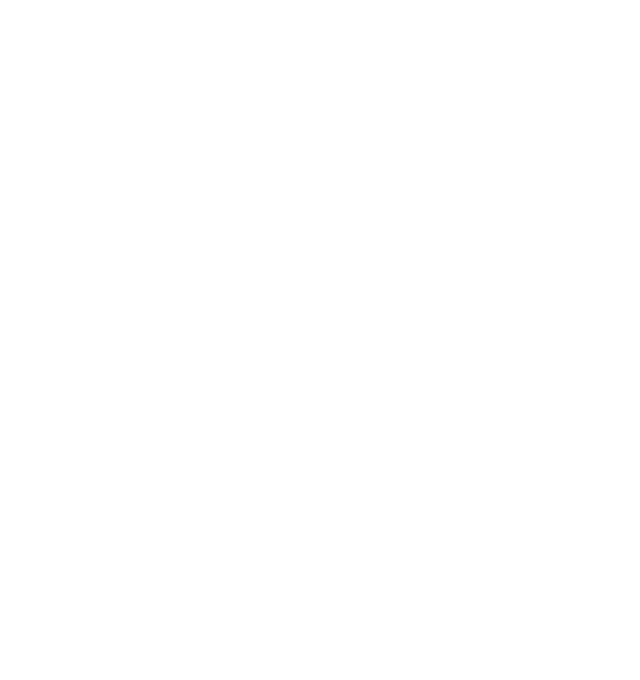
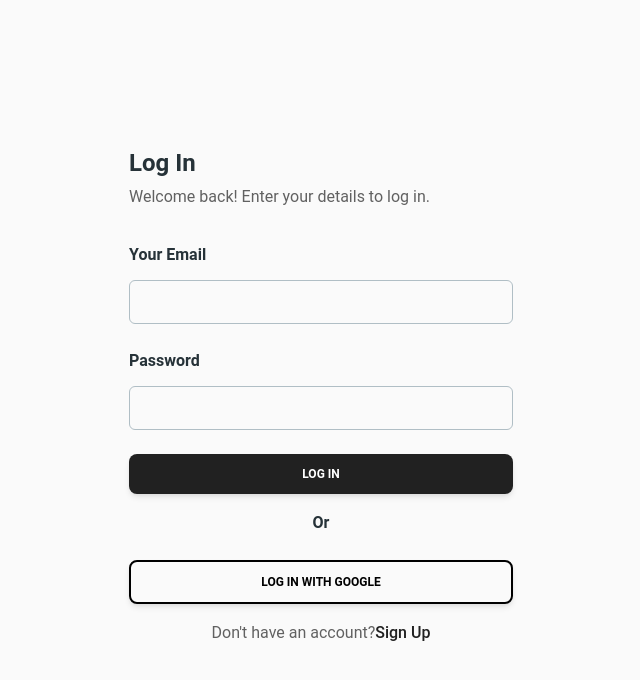
Before and after one commit to luismolinuevo/pantry-tracker, a Next.js app in the folder my-app/: page /login in a window 1280 px wide. Shown: the top 680 px of the page, without its empty margins (319-959 px from the left). Built offline with nearby package versions, Linux system fonts and the light colour scheme; no server answers.

Commit message:
created login form

```diff
--- a/my-app/app/login/page.js
+++ b/my-app/app/login/page.js
@@ -1,7 +1,129 @@
-import React from "react";
+"use client";
 
-export default function page() {
-  return <div>
+import { useState } from "react";
+import { Card, Input, Button, Typography } from "../../material_tailwind";
+import Link from "next/link";
+import { login, signInWithGoogle } from "../lib/auth";
+import { useRouter } from "next/navigation";
 
-  </div>;
+export function Login() {
+  const router = useRouter();
+  const [email, setEmail] = useState("");
+  const [password, setPassword] = useState("");
+  const [error, setError] = useState(null);
+  const [success, setSuccess] = useState(null);
+  const [loading, setLoading] = useState(false);
+
+  const handleLogin = async (event) => {
+    event.preventDefault();
+    setLoading(true);
+    setError(null);
+    setSuccess(null);
+
+    try {
+      await login(email, password);
+      setSuccess("User logged in successfully!");
+      setEmail("");
+      setPassword("");
+      router.push("/");
+    } catch (error) {
+      console.error("Error logging in with email and password: ", error);
+      setError(
+        "Failed to log in. Please check your credentials and try again."
+      );
+    } finally {
+      setLoading(false);
+    }
+  };
+
+  const handleGoogleLogin = async () => {
+    setLoading(true);
+    setError(null);
+    setSuccess(null);
+
+    try {
+      await signInWithGoogle();
+      setSuccess("User logged in successfully!");
+      router.push("/"); // Redirect to the dashboard or another protected route
+    } catch (error) {
+      console.error("Error logging in with Google: ", error);
+      setError("Failed to log in with Google. Please try again.");
+    } finally {
+      setLoading(false);
+    }
+  };
+
+  return (
+    <div className="flex items-center justify-center min-h-screen bg-gray-50">
+      <Card color="transparent" shadow={false} className="flex justify-center">
+        <Typography variant="h4" color="blue-gray">
+          Log In
+        </Typography>
+        <Typography color="gray" className="mt-1 font-normal">
+          Welcome back! Enter your details to log in.
+        </Typography>
+        <form
+          onSubmit={handleLogin}
+          className="mt-8 mb-2 w-80 max-w-screen-lg sm:w-96"
+        >
+          <div className="mb-1 flex flex-col gap-6">
+            <Typography variant="h6" color="blue-gray" className="-mb-3">
+              Your Email
+            </Typography>
+            <Input
+              size="lg"
+              placeholder="name@mail.com"
+              value={email}
+              onChange={(e) => setEmail(e.target.value)}
+              className="!border-t-blue-gray-200 focus:!border-t-gray-900"
+              labelProps={{
+                className: "before:content-none after:content-none",
+              }}
+            />
+            <Typography variant="h6" color="blue-gray" className="-mb-3">
+              Password
+            </Typography>
+            <Input
+              type="password"
+              size="lg"
+              placeholder="********"
+              value={password}
+              onChange={(e) => setPassword(e.target.value)}
+              className="!border-t-blue-gray-200 focus:!border-t-gray-900"
+              labelProps={{
+                className: "before:content-none after:content-none",
+              }}
+            />
+          </div>
+          <Button type="submit" className="mt-6" fullWidth disabled={loading}>
+            {loading ? "Logging in..." : "Log In"}
+          </Button>
+          {error && <p className="text-red-300 text-center">{error}</p>}
+          {success && <p className="text-green-300 text-center">{success}</p>}
+          <Typography
+            variant="h6"
+            color="blue-gray"
+            className="my-4 text-center"
+          >
+            Or
+          </Typography>
+          <Button
+            onClick={handleGoogleLogin}
+            className="mt-6 bg-transparent border-2 border-black text-black"
+            fullWidth
+          >
+            Log In with Google
+          </Button>
+          <Typography color="gray" className="mt-4 text-center font-normal">
+            Don't have an account?
+            <Link href={"/signup"} className="font-medium text-gray-900">
+              Sign Up
+            </Link>
+          </Typography>
+        </form>
+      </Card>
+    </div>
+  );
 }
+
+export default Login;
--- a/my-app/app/signup/page.js
+++ b/my-app/app/signup/page.js
@@ -25,12 +25,12 @@
       setSuccess("User signed up successfully!");
       setEmail("");
       setPassword("");
+      router.push("/");
     } catch (error) {
       console.error("Error signing up with email and password: ", error);
       setError("Failed to sign up. Please try again.");
     } finally {
       setLoading(false);
-      router.push("/");
     }
   };
 
@@ -41,12 +41,12 @@
     try {
       await signInWithGoogle();
       setSuccess("User signed up successfully!");
+      router.push("/");
     } catch (error) {
       console.error("Error signing up with email and password: ", error);
       setError("Failed to sign up. Please try again.");
     } finally {
       setLoading(false);
-      router.push("/");
     }
   };
 
```
